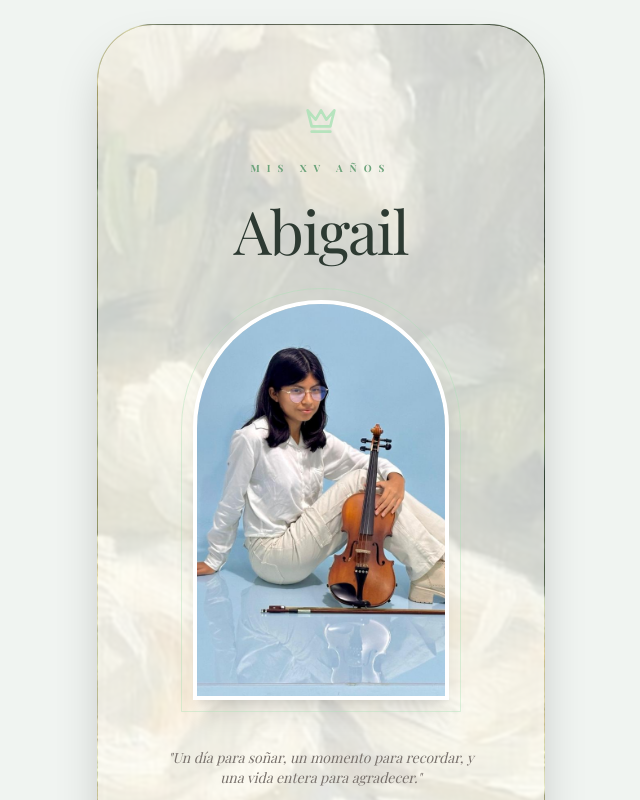
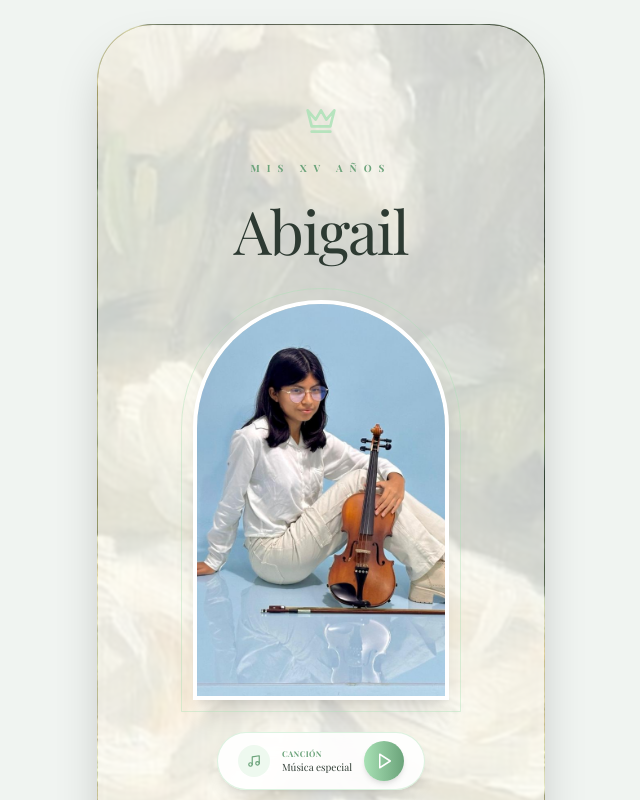
Before and after one commit to Harol20Medina/XV_ABI, a React (Vite) app: page / in a window 1280 px wide. Shown: the top 800 px of the page, without its empty margins (319-959 px from the left). Built offline with nearby package versions, Linux system fonts and the light colour scheme; the HTML template or start-up script is replaced by a standard one; a web font is replaced by a local one.

Commit message:
Actualización: fondo floral flores.jpeg y mejoras visuales

```diff
--- a/src/App.jsx
+++ b/src/App.jsx
@@ -5,7 +5,10 @@ import {
   Clock,
   MessageCircle,
   Crown,
-  Heart
+  Heart,
+  Play,
+  Pause,
+  Music
 } from 'lucide-react';
 
 /**
@@ -40,42 +43,44 @@ function useCountdown(targetDate) {
 export default function App() {
   const audioRef = useRef(null);
   const countdown = useCountdown(eventDate);
-  const [audioPlaying, setAudioPlaying] = useState(false);
+  const [isPlaying, setIsPlaying] = useState(false);
 
-  // Auto-play al cargar la página (FORZADO)
-  useEffect(() => {
-    // Intentar reproducir inmediatamente
-    const playAudio = () => {
-      if (audioRef.current && !audioPlaying) {
-        audioRef.current.play()
-          .then(() => {
-            setAudioPlaying(true);
-            console.log("🎵 Música reproduciéndose automáticamente");
-          })
-          .catch((error) => {
-            console.log("Autoplay bloqueado, reintentando...", error);
-            // Si falla, reintentar al cargar completamente la página
-            document.addEventListener('click', playAudio, { once: true });
-          });
+  // Función para play/pause
+  const togglePlay = () => {
+    if (audioRef.current) {
+      if (isPlaying) {
+        audioRef.current.pause();
+        setIsPlaying(false);
+        console.log("Música pausada");
+      } else {
+        const playPromise = audioRef.current.play();
+        if (playPromise !== undefined) {
+          playPromise
+            .then(() => {
+              setIsPlaying(true);
+              console.log("Música reproduciéndose");
+            })
+            .catch((error) => {
+              console.log("Error al reproducir:", error);
+              alert("Haz clic en cualquier parte de la pantalla para activar el audio");
+              // Forzar con un click del usuario
+              const onceClick = () => {
+                audioRef.current.play();
+                setIsPlaying(true);
+                document.removeEventListener('click', onceClick);
+              };
+              document.addEventListener('click', onceClick);
+            });
+        }
       }
-    };
-
-    // Pequeño retraso para asegurar que el DOM está listo
-    setTimeout(playAudio, 100);
-
-    // También intentar cuando la página termine de cargar
-    window.addEventListener('load', playAudio);
-
-    return () => {
-      window.removeEventListener('load', playAudio);
-    };
-  }, [audioPlaying]);
+    }
+  };
 
   // Calendario Mayo 2026
   const days = Array.from({ length: 31 }, (_, i) => i + 1);
-  const startDayPadding = 5; // 24 de Mayo es sábado
+  const startDayPadding = 5;
 
-  // WhatsApp actualizado: +51 934 119 126
+  // WhatsApp: +51 934 119 126
   const whatsappNumber = "51934119126";
   const whatsappMessage = encodeURIComponent("¡Hola! ✨ Quiero confirmar mi asistencia a los XV años de Abigail. ¡No me lo pierdo por nada! 💃🎉");
   const whatsappLink = `https://wa.me/${whatsappNumber}?text=${whatsappMessage}`;
@@ -92,14 +97,14 @@ export default function App() {
           backgroundRepeat: 'no-repeat'
         }}
       >
-        {/* Capa blanca semitransparente para legibilidad */}
+        {/* Capa blanca semitransparente */}
         <div className="absolute inset-0 bg-white/75 backdrop-blur-[1px]"></div>
 
         {/* Contenido principal */}
         <div className="relative z-10 flex flex-col">
 
           {/* Header con foto principal */}
-          <header className="pt-20 pb-12 px-8 text-center">
+          <header className="pt-20 pb-8 px-8 text-center">
             <Crown className="w-8 h-8 text-[#A8E1B5] mx-auto mb-6 opacity-80" />
             <p className="text-[10px] uppercase tracking-[0.7em] text-[#6BA37A] mb-6 font-semibold">Mis XV Años</p>
             <h1 className="text-6xl font-serif text-[#2D3A32] mb-10 tracking-tight">Abigail</h1>
@@ -109,7 +114,32 @@ export default function App() {
                 <img src="abi.jpeg" alt="Abigail" className="w-full h-full object-cover" />
               </div>
             </div>
-            <p className="mt-12 text-sm font-light text-stone-500 italic max-w-xs mx-auto">
+
+            {/* REPRODUCTOR DE MÚSICA ELEGANTE - CORREGIDO */}
+            <div className="mt-8 flex justify-center">
+              <div className="bg-white/90 backdrop-blur-md rounded-full px-5 py-2 shadow-lg border border-[#A8E1B5]/40 inline-flex items-center gap-3">
+                <div className="w-8 h-8 rounded-full bg-[#A8E1B5]/20 flex items-center justify-center">
+                  <Music size={14} className="text-[#6BA37A]" />
+                </div>
+                <div className="text-left">
+                  <p className="text-[8px] uppercase tracking-wider text-[#6BA37A] font-bold">Canción</p>
+                  <p className="text-[10px] font-serif text-[#2D3A32]">Música especial</p>
+                </div>
+                <button
+                  onClick={togglePlay}
+                  className="w-10 h-10 rounded-full bg-gradient-to-r from-[#A8E1B5] to-[#6BA37A] shadow-md hover:shadow-lg transition-all duration-300 flex items-center justify-center transform hover:scale-105 active:scale-95"
+                  style={{ cursor: 'pointer' }}
+                >
+                  {isPlaying ? (
+                    <Pause size={18} className="text-white" />
+                  ) : (
+                    <Play size={18} className="text-white ml-0.5" />
+                  )}
+                </button>
+              </div>
+            </div>
+
+            <p className="mt-8 text-sm font-light text-stone-500 italic max-w-xs mx-auto">
               "Un día para soñar, un momento para recordar, y una vida entera para agradecer."
             </p>
           </header>
@@ -160,7 +190,7 @@ export default function App() {
               </div>
             </div>
 
-            {/* Calendario marcando el día 24 */}
+            {/* Calendario */}
             <div className="bg-white/80 backdrop-blur p-6 rounded-3xl border border-[#A8E1B5]/30 max-w-[280px] mx-auto">
               <p className="text-[10px] uppercase tracking-widest text-[#6BA37A] mb-4 font-bold">Mayo 2026</p>
               <div className="grid grid-cols-7 gap-y-2 text-[9px] font-medium text-stone-400">
@@ -200,7 +230,7 @@ export default function App() {
             </div>
           </section>
 
-          {/* Confirmación WhatsApp con número actualizado */}
+          {/* WhatsApp */}
           <section className="px-8 py-20 text-center">
             <div className="bg-[#A8E1B5] text-white p-12 rounded-[3.5rem] shadow-xl">
                <MessageCircle size={28} className="mx-auto mb-6" />
@@ -218,7 +248,7 @@ export default function App() {
             </div>
           </section>
 
-          {/* Footer con foto de recuerdo */}
+          {/* Footer */}
           <footer className="px-8 py-24 text-center">
             <h3 className="font-serif text-3xl mb-12 italic">Recuerdos</h3>
             <div className="relative mx-auto max-w-[280px]">
@@ -234,8 +264,8 @@ export default function App() {
           </footer>
         </div>
 
-        {/* Audio con autoplay FORZADO */}
-        <audio ref={audioRef} src="music.mpeg" loop playsInline autoPlay muted={false} />
+        {/* Audio - Asegurar que el src es correcto */}
+        <audio ref={audioRef} src="music.mpeg" loop preload="auto" />
       </div>
 
       <style>{`
```
